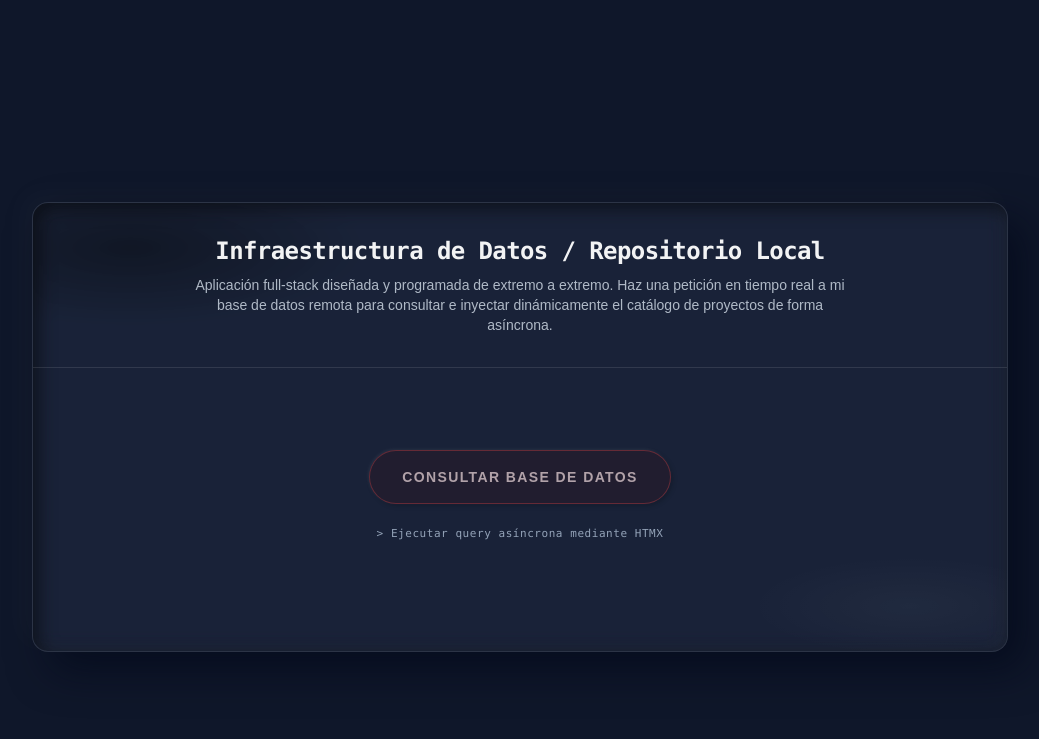
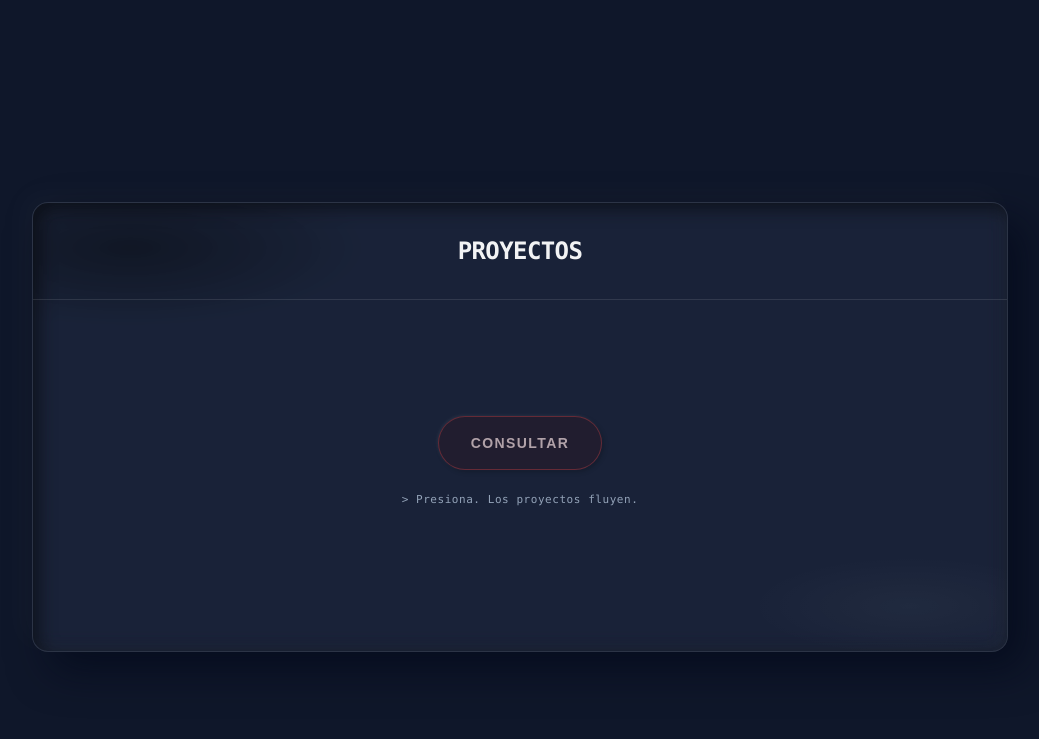
Before and after one commit to unkitgolem1/FullStak-Hypermedia-Monolith, a FastAPI app: page / in a window 1280 px wide. Shown: the part 757-1496 px from the top of the page, without its empty margins (120-1159 px from the left). Run offline with FastAPI, Linux system fonts and the light colour scheme; parts of the project's set-up code (start-up, migrations or seed data) failed here and were passed over; some libraries are stand-ins or nearby versions.

Commit message:
ajuste de textos y documentacion

```diff
--- a/static/templates/base.html
+++ b/static/templates/base.html
@@ -3,7 +3,7 @@
 <head>
     <meta charset="UTF-8">
     <meta name="viewport" content="width=device-width, initial-scale=1.0">
-    <title>{% block title %}Caeiro Tech{% endblock %}</title>
+    <title>{% block title %}DANIEL MARI{% endblock %}</title>
     <script src="https://cdn.tailwindcss.com"></script>
     <script src="https://unpkg.com/htmx.org@1.9.10"></script>
     <link href="https://fonts.googleapis.com/css2?family=Press+Start+2P&display=swap" rel="stylesheet">
--- a/static/templates/documentos_fragmento.html
+++ b/static/templates/documentos_fragmento.html
@@ -13,7 +13,7 @@
         <div class="mt-4 p-4 rounded-xl bg-[#0d1424] border border-black/20
                     shadow-[inset_4px_4px_8px_rgba(0,0,0,0.5),inset_-2px_-2px_6px_rgba(255,255,255,0.02)]">
             <p class="text-slate-400 text-xs line-clamp-4 leading-relaxed">
-                {{ doc.descripcion or "Sin descripción disponible." }}
+                {{ doc.descripcion or "—" }}
             </p>
         </div>
     </div>
@@ -27,7 +27,7 @@
               hover:bg-[#1e2c46]
               active:scale-[0.98]
               active:shadow-[inset_3px_3px_6px_rgba(0,0,0,0.6),inset_-2px_-2px_4px_rgba(255,255,255,0.02)]">
-        VER EN GITHUB
+        REPO
     </a>
 </div>
 {% endfor %}
--- a/static/templates/index.html
+++ b/static/templates/index.html
@@ -6,12 +6,9 @@
         <div class="absolute inset-0 bg-gradient-to-br from-white/6 via-white/2 to-transparent pointer-events-none"></div>
 
         <div class="relative p-6 md:p-8 border-b border-white/10 flex flex-col items-center text-center">
-            <h2 class="text-xl md:text-2xl font-bold text-white/95 mb-2 font-mono tracking-tight">
-                Infraestructura de Datos / Repositorio Local
+            <h2 class="text-xl md:text-2xl font-bold text-white/95 font-mono tracking-tight">
+                PROYECTOS
             </h2>
-            <p class="text-xs md:text-sm text-slate-300/85 max-w-2xl leading-relaxed">
-                Aplicación full-stack diseñada y programada de extremo a extremo. Haz una petición en tiempo real a mi base de datos remota para consultar e inyectar dinámicamente el catálogo de proyectos de forma asíncrona.
-            </p>
         </div>
 
         <div id="wrapper" class="relative flex-grow flex flex-col items-center justify-center p-6 md:p-8">
@@ -26,13 +23,13 @@
                 hover:bg-red-600 hover:shadow-[0_0_20px_rgba(220,38,38,0.5)]
                 shadow-[2px_2px_5px_rgba(0,0,0,0.3),-1px_-1px_3px_rgba(255,255,255,0.1)]
                 text-red-100 text-xs md:text-sm tracking-widest">
-                CONSULTAR BASE DE DATOS
+                CONSULTAR
             </button>
 
 
 
             <p id="instruccion" class="mt-6 text-slate-400 font-mono text-[11px] tracking-wider animate-bounce text-center">
-                &gt; Ejecutar query asíncrona mediante HTMX
+                &gt; Presiona. Los proyectos fluyen.
             </p>
 
             <div id="contenedor-cartas" class="w-full flex flex-wrap justify-center gap-6 mt-6">
```
Also changed, not shown: README.md, 1 other file.
